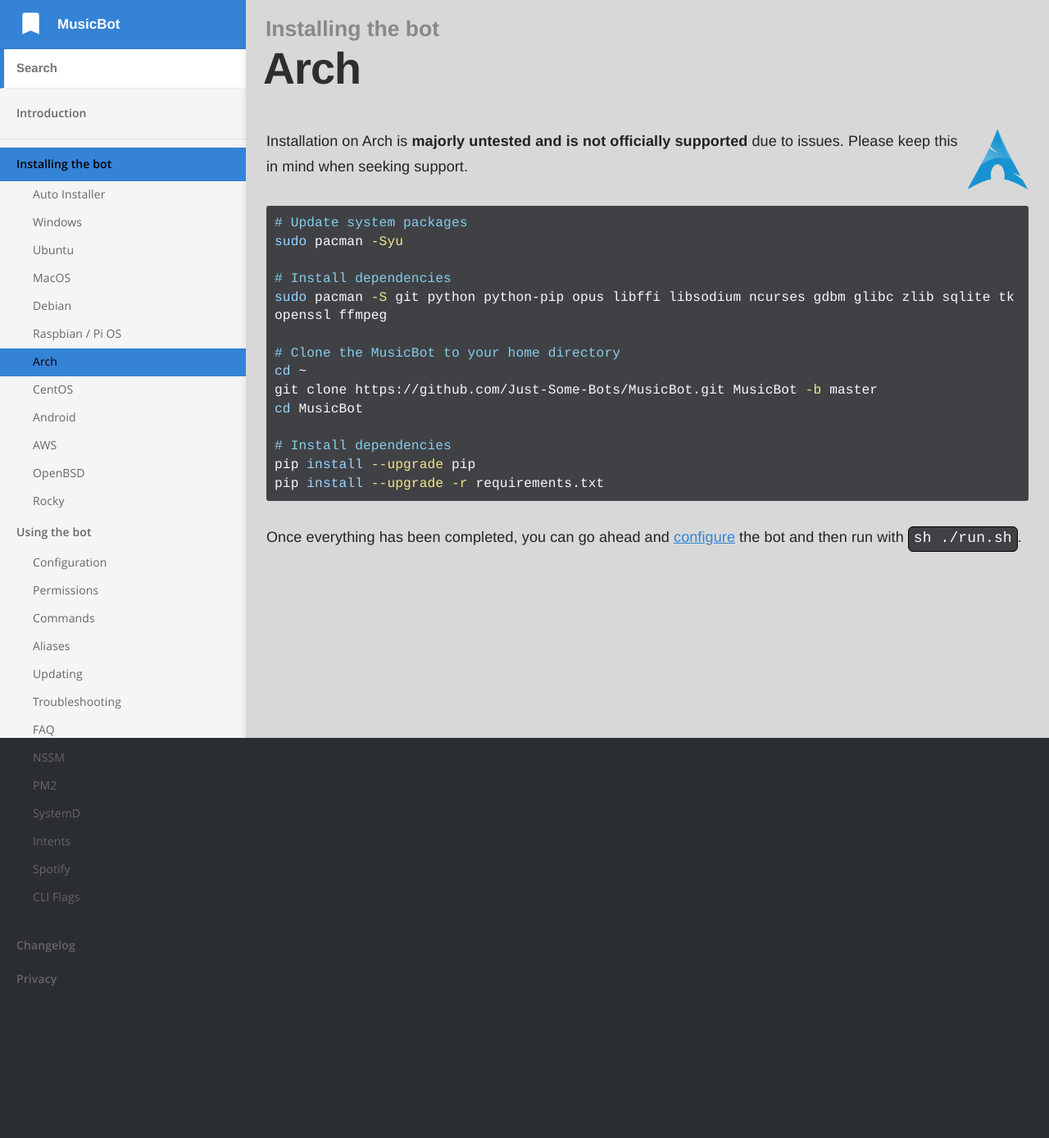
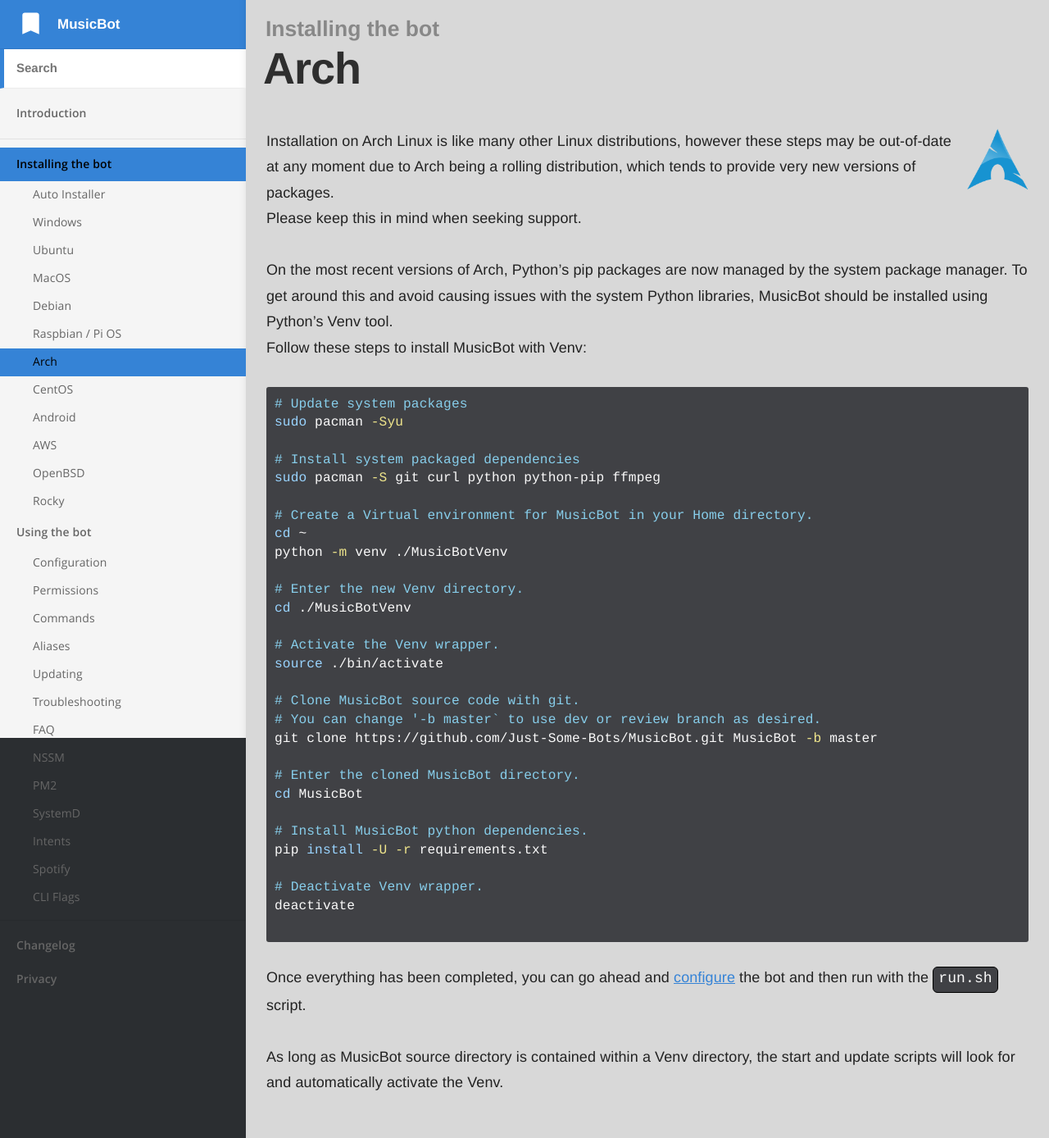
Before and after one commit to Just-Some-Bots/MusicBot, a Jekyll site: the page built from _docs/installing/arch.md, in a window 1280 px wide. Shown: the whole page at 82% size. Built offline with Jekyll 4.4.1, drawn with Linux system fonts in a browser that asks for light colours; before the commit the page ends 1225 px from its top, so only the background shows below that.

Commit message:
Update arch.md

```diff
--- a/_docs/installing/arch.md
+++ b/_docs/installing/arch.md
@@ -5,23 +5,45 @@ order: 7
 ---
 
 <img class="doc-img" src="{{ site.baseurl }}/images/arch.png" alt="centos" style="width: 75px; float: right;"/>
-Installation on Arch is **majorly untested and is not officially supported** due to issues. Please keep this in mind when seeking support.
+Installation on Arch Linux is like many other Linux distributions, however these steps may be out-of-date at any moment due to Arch being a rolling distribution, which tends to provide very new versions of packages.
+Please keep this in mind when seeking support.
+
+On the most recent versions of Arch, Python's pip packages are now managed by the system package manager.  To get around this and avoid causing issues with the system Python libraries, MusicBot should be installed using Python's Venv tool.
+Follow these steps to install MusicBot with Venv:
+
 
 ~~~ bash
 # Update system packages
 sudo pacman -Syu
 
-# Install dependencies
-sudo pacman -S git python python-pip opus libffi libsodium ncurses gdbm glibc zlib sqlite tk openssl ffmpeg
+# Install system packaged dependencies
+sudo pacman -S git curl python python-pip ffmpeg
 
-# Clone the MusicBot to your home directory
+# Create a Virtual environment for MusicBot in your Home directory.
 cd ~
+python -m venv ./MusicBotVenv
+
+# Enter the new Venv directory.
+cd ./MusicBotVenv
+
+# Activate the Venv wrapper.
+source ./bin/activate
+
+# Clone MusicBot source code with git.
+# You can change '-b master` to use dev or review branch as desired.
 git clone https://github.com/Just-Some-Bots/MusicBot.git MusicBot -b master
+
+# Enter the cloned MusicBot directory.
 cd MusicBot
 
-# Install dependencies
-pip install --upgrade pip
-pip install --upgrade -r requirements.txt
+# Install MusicBot python dependencies.
+pip install -U -r requirements.txt
+
+# Deactivate Venv wrapper.
+deactivate
+
 ~~~
 
-Once everything has been completed, you can go ahead and [configure]({{ site.baseurl }}/using/configuration) the bot and then run with `sh ./run.sh`.
+Once everything has been completed, you can go ahead and [configure]({{ site.baseurl }}/using/configuration) the bot and then run with the `run.sh` script.
+
+As long as MusicBot source directory is contained within a Venv directory, the start and update scripts will look for and automatically activate the Venv.
```
